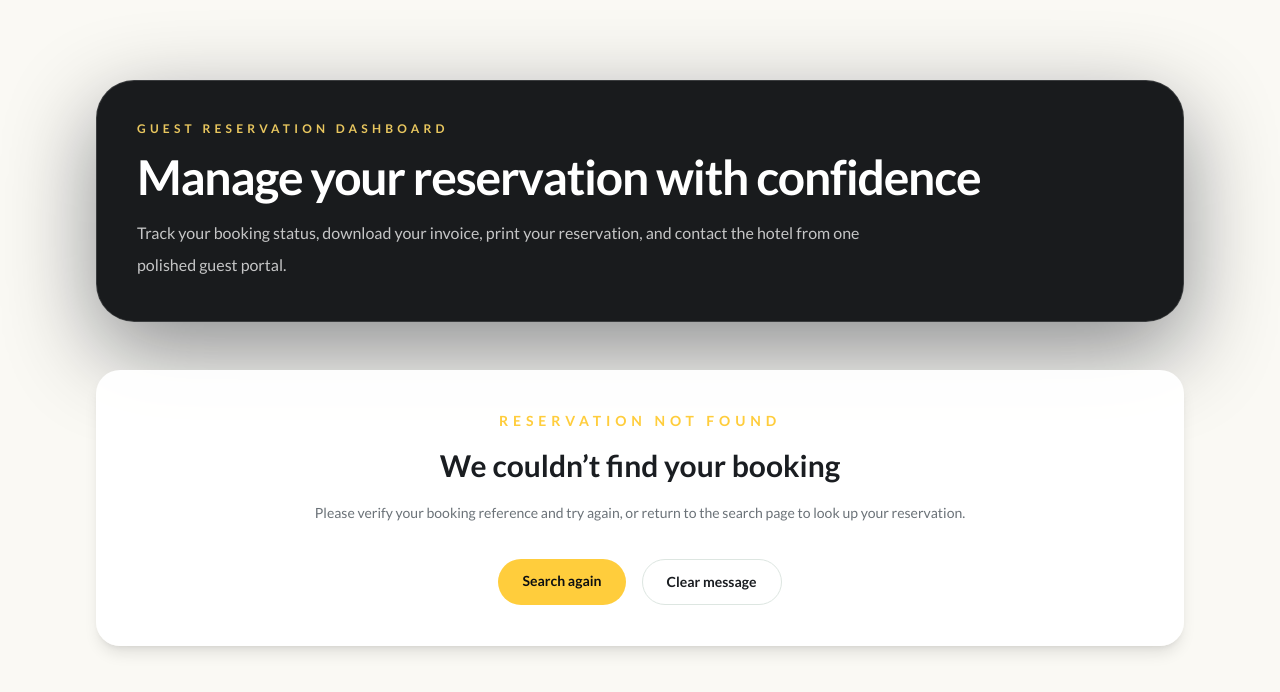
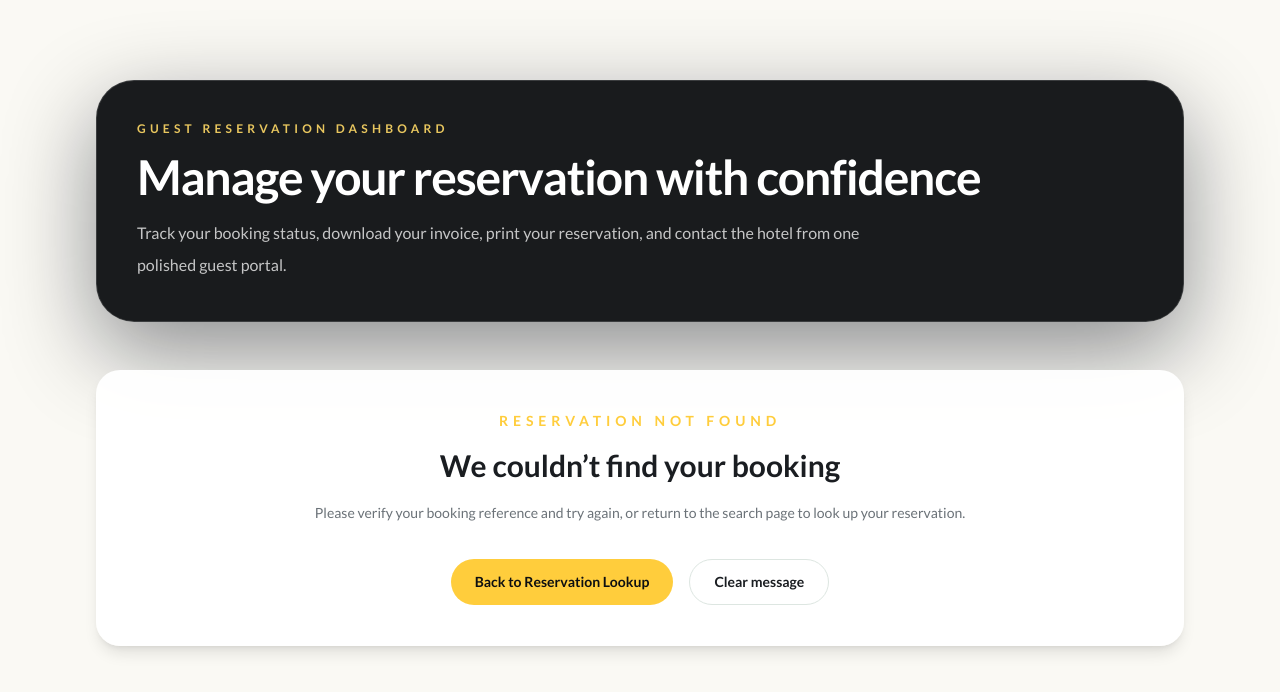
Before and after one commit to Spotlight99/laramihotel, a Next.js app: page /reservation in a window 1280 px wide. Shown: the top 692 px of the page. Built offline with nearby package versions, Linux system fonts and the light colour scheme; no server answers; a web font is replaced by a local one.

Commit message:
connect reservation lookup directly to guest dashboard

```diff
--- a/app/reservation/ReservationClient.tsx
+++ b/app/reservation/ReservationClient.tsx
@@ -40,7 +40,7 @@ const formatDate = (value: string) => {
 
 export default function ReservationClient() {
   const searchParams = useSearchParams();
-  const bookingIdParam = searchParams.get('booking_id');
+  const bookingIdParam = searchParams.get('id') || searchParams.get('booking_id');
   const [booking, setBooking] = useState<Booking | null>(null);
   const [loading, setLoading] = useState(false);
   const [error, setError] = useState<string | null>(null);
@@ -130,6 +130,12 @@ export default function ReservationClient() {
     }
   };
 
+  const handleBackToLookup = () => {
+    if (typeof window !== 'undefined') {
+      window.location.href = '/#check-reservation';
+    }
+  };
+
   return (
     <main className="bg-cream py-16 sm:py-20">
       <div className="mx-auto max-w-6xl px-4 sm:px-6 lg:px-8">
@@ -154,7 +160,12 @@ export default function ReservationClient() {
               <h2 className="mt-4 text-3xl font-semibold text-forest-900">We couldn&rsquo;t find your booking</h2>
               <p className="mt-4 text-sm leading-7 text-forest-600">Please verify your booking reference and try again, or return to the search page to look up your reservation.</p>
               <div className="mt-8 flex flex-col gap-4 sm:flex-row sm:justify-center">
-                <Link href="/" className="rounded-full bg-gold-500 px-6 py-3 text-sm font-semibold text-forest-950 transition hover:bg-gold-400">Search again</Link>
+                <button
+                  onClick={handleBackToLookup}
+                  className="rounded-full bg-gold-500 px-6 py-3 text-sm font-semibold text-forest-950 transition hover:bg-gold-400"
+                >
+                  Back to Reservation Lookup
+                </button>
                 <button
                   type="button"
                   onClick={() => setError(null)}
--- a/components/ReservationLookup.tsx
+++ b/components/ReservationLookup.tsx
@@ -370,6 +370,16 @@ export default function ReservationLookup() {
                         </div>
                       </div>
 
+                      {/* Dashboard CTA */}
+                      <div className="mb-6 flex justify-center">
+                        <a
+                          href={`/reservation?id=${booking.id}`}
+                          className="inline-flex items-center justify-center rounded-full bg-gold-500 px-6 py-3 text-sm font-semibold text-forest-950 transition duration-200 hover:bg-gold-400 focus-visible:outline-none focus-visible:ring-2 focus-visible:ring-gold-500"
+                        >
+                          View Reservation Dashboard
+                        </a>
+                      </div>
+
                       {/* Actions */}
                       <div className="border-t border-forest-100 pt-6">
                         <div className="grid grid-cols-1 md:grid-cols-2 gap-4">
```
